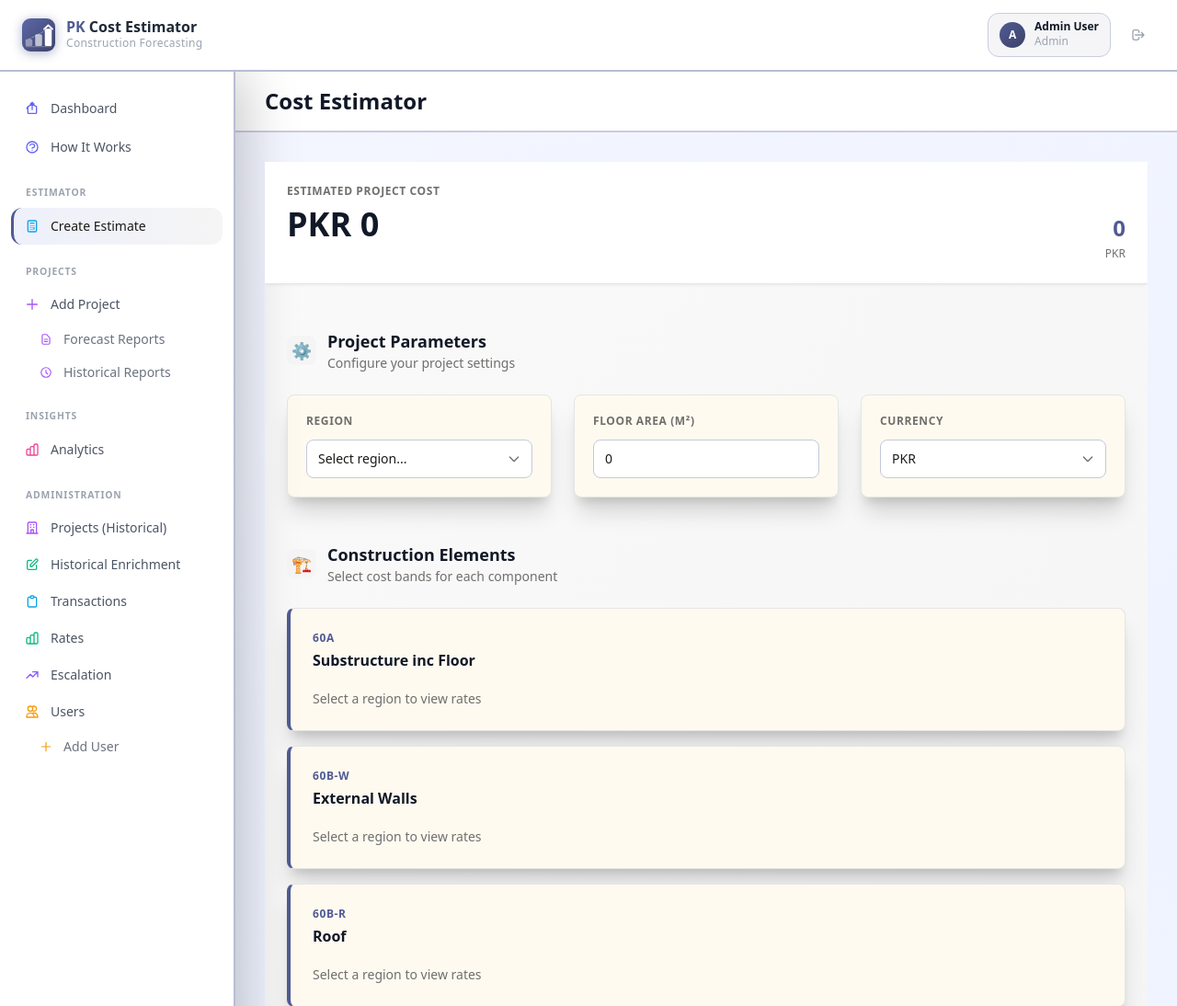
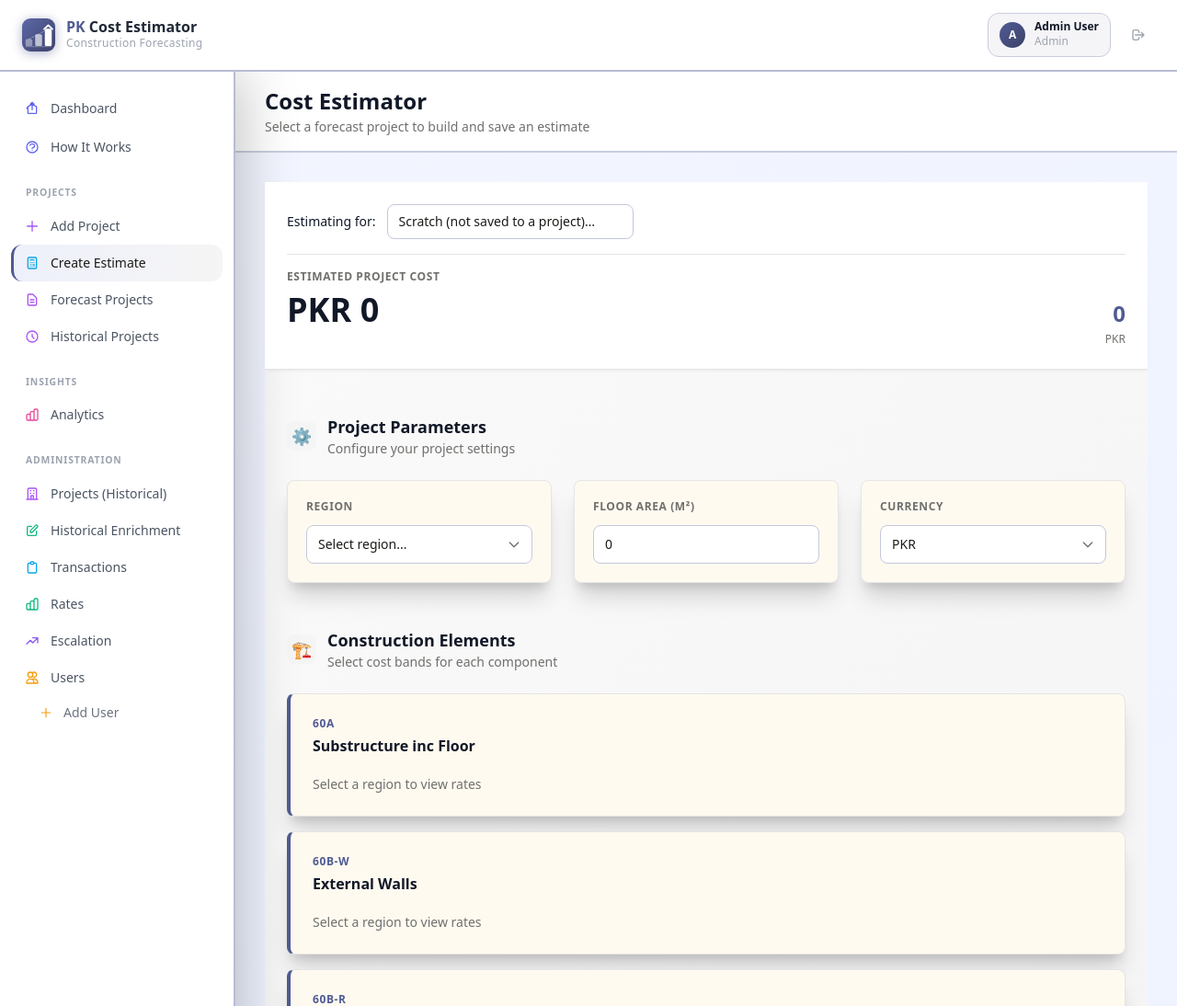
Before and after one commit to Martih70/PKCostEstimator, a Laravel app: page /estimator in a window 1280 px wide. Shown: the top 1094 px of the page at 92% size. Run offline with Laravel 12, Linux system fonts and the light colour scheme; a user stored in the database is signed in; data comes from the database, SQL or seed files in the repository; data that the repository does not hold is empty; style sheets or scripts are compiled from the project's sources; some web fonts are replaced.

Commit message:
Link Cost Estimator to forecast projects, reorganize Projects nav, add test accounts
- Estimator can now be opened from a forecast project, pre-fills region/
  floor area, shows project details in the header, and saves the total
  back onto the project
- Merge sidebar Estimator/Projects sections into one Projects heading
  (Add Project, Create Estimate, Forecast Projects, Historical Projects)
  and open project create/list/update routes to cost_manager
- Rename Projects page to Forecast Projects, update How It Works to match
- Seed 3 test accounts per role (admin, cost_manager, reviewer)

```diff
--- a/app/Http/Controllers/EstimatorController.php
+++ b/app/Http/Controllers/EstimatorController.php
@@ -30,18 +30,23 @@ class EstimatorController extends Controller
             ];
         }
 
+        $forecastProjects = Project::where('project_type', 'forecast')
+            ->orderBy('name')
+            ->get(['id', 'name', 'project_id']);
+
         return view('estimator.index', [
             'regions' => $regions,
             'elements' => $elements,
             'ratesJson' => json_encode($ratesData),
             'exchangeRates' => $exchangeRates,
             'project' => null,
+            'forecastProjects' => $forecastProjects,
         ]);
     }
 
     public function show($projectId)
     {
-        $project = Project::findOrFail($projectId);
+        $project = Project::with('region')->findOrFail($projectId);
 
         $regions = Region::orderBy('name')->get(['id', 'name', 'slug']);
         $elements = EstimatingElement::orderBy('sort_order')->get(['id', 'code', 'name']);
--- a/resources/views/admin/projects/index.blade.php
+++ b/resources/views/admin/projects/index.blade.php
@@ -1,7 +1,7 @@
 <x-app-layout>
     <x-slot name="header">
         <div class="flex items-center justify-between">
-            <h2 class="text-2xl font-bold text-gray-900">Projects</h2>
+            <h2 class="text-2xl font-bold text-gray-900">Forecast Projects</h2>
             <a href="{{ route('admin.projects.create') }}" class="text-sm font-medium px-4 py-2 rounded-lg text-white transition" style="background: #505b93;">
                 Add Project
             </a>
--- a/resources/views/estimator/index.blade.php
+++ b/resources/views/estimator/index.blade.php
@@ -1,12 +1,53 @@
 <x-app-layout>
     <x-slot name="header">
-        <h2 class="text-2xl font-bold text-gray-900">Cost Estimator</h2>
+        <div class="flex items-center justify-between flex-wrap gap-3">
+            <div>
+                <h2 class="text-2xl font-bold text-gray-900">Cost Estimator</h2>
+                @if($project)
+                    <p class="text-sm mt-0.5" style="color: #706f6c;">
+                        {{ $project->name }}
+                        @if($project->project_id)
+                            <span class="font-mono">· {{ $project->project_id }}</span>
+                        @endif
+                        @if($project->region)
+                            · {{ $project->region->name }}
+                        @endif
+                    </p>
+                @else
+                    <p class="text-sm mt-0.5" style="color: #706f6c;">Select a forecast project to build and save an estimate</p>
+                @endif
+            </div>
+            @if($project)
+                <a href="{{ route('admin.projects.index') }}" class="text-sm font-medium px-4 py-2 rounded-lg transition" style="background: #f5f5f5; border: 1px solid #e5e5e5; color: #505b93;">
+                    ← Back to Projects
+                </a>
+            @endif
+        </div>
     </x-slot>
 
 <div x-data="estimator()" style="background: linear-gradient(135deg, #fafafa 0%, #f0f0f0 100%); min-height: 100vh;" class="pb-20">
     <!-- Sticky Header -->
     <div class="sticky top-16 z-40" style="background: white; border-bottom: 1px solid #e5e5e5; box-shadow: 0 2px 4px -2px rgba(0, 0, 0, 0.1);">
         <div class="max-w-7xl mx-auto px-6 py-6">
+            @if($project)
+                <div class="flex items-center justify-end gap-3 mb-4 pb-4" style="border-bottom: 1px solid #e5e5e5;">
+                    <span x-show="saveSuccess" x-cloak x-transition class="text-sm font-medium" style="color: #10b981;">Saved ✓</span>
+                    <span x-show="saveError" x-cloak x-transition class="text-sm font-medium" style="color: #ef4444;" x-text="saveError"></span>
+                    <button type="button" @click="save()" :disabled="saving" class="text-sm font-medium px-4 py-2 rounded-lg text-white transition disabled:opacity-50" style="background: #505b93;">
+                        <span x-text="saving ? 'Saving…' : 'Save Estimate'"></span>
+                    </button>
+                </div>
+            @else
+                <div class="flex items-center gap-3 mb-4 pb-4 flex-wrap" style="border-bottom: 1px solid #e5e5e5;">
+                    <label for="projectPicker" class="text-sm font-medium text-gray-900 whitespace-nowrap">Estimating for:</label>
+                    <select id="projectPicker" onchange="if(this.value) window.location.href = '/estimator/' + this.value;" class="rounded-lg px-3 py-2 text-sm flex-1 sm:flex-none" style="border: 1px solid #e5e5e5; background: white; color: #1b1b18;">
+                        <option value="">Scratch (not saved to a project)…</option>
+                        @foreach($forecastProjects as $fp)
+                            <option value="{{ $fp->id }}">{{ $fp->name }}@if($fp->project_id) ({{ $fp->project_id }})@endif</option>
+                        @endforeach
+                    </select>
+                </div>
+            @endif
             <p class="text-xs font-semibold uppercase tracking-wider mb-2" style="color: #706f6c;">Estimated Project Cost</p>
             <div class="flex items-baseline justify-between">
                 <div>
@@ -268,8 +309,8 @@
 <script>
     function estimator() {
         return {
-            regionId: null,
-            floorArea: 0,
+            regionId: {{ $project?->region_id ?? 'null' }},
+            floorArea: {{ $project?->gross_floor_area ?? 0 }},
             currency: 'PKR',
             externalsEnabled: false,
             overheadEnabled: false,
@@ -280,6 +321,10 @@
             rates: {!! $ratesJson !!},
             exchangeRates: @json($exchangeRates->mapWithKeys(fn($r) => [$r->currency_code => (float)$r->rate])->toArray()),
             elements: @json($elements),
+            projectId: {{ $project?->id ?? 'null' }},
+            saving: false,
+            saveSuccess: false,
+            saveError: '',
 
             init() {
                 this.elements.forEach(el => {
@@ -369,6 +414,42 @@
                 if (!this.regionId) return false;
                 const regionIdStr = String(this.regionId);
                 return !this.rates[regionIdStr]?.[elementId];
+            },
+
+            async save() {
+                if (!this.projectId) return;
+
+                this.saving = true;
+                this.saveSuccess = false;
+                this.saveError = '';
+
+                try {
+                    const res = await fetch(`/estimator/${this.projectId}/save`, {
+                        method: 'POST',
+                        headers: {
+                            'Content-Type': 'application/json',
+                            'X-CSRF-TOKEN': document.querySelector('meta[name="csrf-token"]').content,
+                            'Accept': 'application/json',
+                        },
+                        body: JSON.stringify({
+                            cost_estimate: this.grandTotalPkr(),
+                            gross_floor_area: this.floorArea,
+                        }),
+                    });
+
+                    const data = await res.json();
+
+                    if (res.ok && data.success) {
+                        this.saveSuccess = true;
+                        setTimeout(() => this.saveSuccess = false, 3000);
+                    } else {
+                        this.saveError = data.message || 'Failed to save estimate';
+                    }
+                } catch (err) {
+                    this.saveError = 'Failed to save estimate';
+                } finally {
+                    this.saving = false;
+                }
             }
         };
     }
--- a/resources/views/layouts/app.blade.php
+++ b/resources/views/layouts/app.blade.php
@@ -321,19 +321,8 @@
                                 <span>How It Works</span>
                             </a>
 
-                            <!-- Estimator (cost_manager, admin) -->
+                            <!-- Projects (cost_manager, admin) -->
                             @if(auth()->user()->role === 'cost_manager' || auth()->user()->role === 'admin')
-                                <div class="pt-5">
-                                    <p class="section-label mb-2">Estimator</p>
-                                    <a href="{{ route('estimator.index') }}" class="nav-link flex items-center gap-3 rounded-xl px-3 py-2.5 text-sm font-medium {{ request()->routeIs('estimator.*') ? 'nav-active text-gray-900' : 'text-gray-600 border-l-[3px] border-transparent' }}">
-                                        <svg class="h-4 w-4 shrink-0" fill="none" stroke="currentColor" viewBox="0 0 24 24" style="color: #0ea5e9;">
-                                            <path stroke-linecap="round" stroke-linejoin="round" stroke-width="2" d="M9 7h6m0 10v-3m-3 3h.01M9 17h.01M9 14h.01M12 14h.01M15 11h.01M12 11h.01M9 11h.01M7 21h10a2 2 0 002-2V5a2 2 0 00-2-2H7a2 2 0 00-2 2v14a2 2 0 002 2z" />
-                                        </svg>
-                                        <span>Create Estimate</span>
-                                    </a>
-                                </div>
-
-                                <!-- Projects -->
                                 <div class="pt-5">
                                     <p class="section-label mb-2">Projects</p>
                                     <a href="{{ route('admin.projects.create') }}" class="nav-link flex items-center gap-3 rounded-xl px-3 py-2.5 text-sm font-medium {{ request()->routeIs('admin.projects.create') ? 'nav-active text-gray-900' : 'text-gray-600 border-l-[3px] border-transparent' }}">
@@ -342,17 +331,23 @@
                                         </svg>
                                         <span>Add Project</span>
                                     </a>
-                                    <a href="{{ route('admin.projects.index') }}" class="nav-link flex items-center gap-3 rounded-xl px-3 py-2 text-sm text-gray-500 {{ request()->routeIs('admin.projects.index') ? 'font-medium text-gray-900' : '' }} ml-4 border-l-[3px] border-transparent">
-                                        <svg class="h-3.5 w-3.5 shrink-0" fill="none" stroke="currentColor" viewBox="0 0 24 24" style="color: #a855f7;">
+                                    <a href="{{ route('estimator.index') }}" class="nav-link flex items-center gap-3 rounded-xl px-3 py-2.5 text-sm font-medium {{ request()->routeIs('estimator.*') ? 'nav-active text-gray-900' : 'text-gray-600 border-l-[3px] border-transparent' }}">
+                                        <svg class="h-4 w-4 shrink-0" fill="none" stroke="currentColor" viewBox="0 0 24 24" style="color: #0ea5e9;">
+                                            <path stroke-linecap="round" stroke-linejoin="round" stroke-width="2" d="M9 7h6m0 10v-3m-3 3h.01M9 17h.01M9 14h.01M12 14h.01M15 11h.01M12 11h.01M9 11h.01M7 21h10a2 2 0 002-2V5a2 2 0 00-2-2H7a2 2 0 00-2 2v14a2 2 0 002 2z" />
+                                        </svg>
+                                        <span>Create Estimate</span>
+                                    </a>
+                                    <a href="{{ route('admin.projects.index') }}" class="nav-link flex items-center gap-3 rounded-xl px-3 py-2.5 text-sm font-medium {{ request()->routeIs('admin.projects.index') ? 'nav-active text-gray-900' : 'text-gray-600 border-l-[3px] border-transparent' }}">
+                                        <svg class="h-4 w-4 shrink-0" fill="none" stroke="currentColor" viewBox="0 0 24 24" style="color: #a855f7;">
                                             <path stroke-linecap="round" stroke-linejoin="round" stroke-width="2" d="M9 12h6m-6 4h6m2 5H7a2 2 0 01-2-2V5a2 2 0 012-2h5.586a1 1 0 01.707.293l5.414 5.414a1 1 0 01.293.707V19a2 2 0 01-2 2z" />
                                         </svg>
-                                        <span>Forecast Reports</span>
+                                        <span>Forecast Projects</span>
                                     </a>
-                                    <a href="{{ route('project.reports-historical') }}" class="nav-link flex items-center gap-3 rounded-xl px-3 py-2 text-sm text-gray-500 {{ request()->routeIs('project.reports-historical', 'project.report-historical') ? 'font-medium text-gray-900' : '' }} ml-4 border-l-[3px] border-transparent">
-                                        <svg class="h-3.5 w-3.5 shrink-0" fill="none" stroke="currentColor" viewBox="0 0 24 24" style="color: #a855f7;">
+                                    <a href="{{ route('project.reports-historical') }}" class="nav-link flex items-center gap-3 rounded-xl px-3 py-2.5 text-sm font-medium {{ request()->routeIs('project.reports-historical', 'project.report-historical') ? 'nav-active text-gray-900' : 'text-gray-600 border-l-[3px] border-transparent' }}">
+                                        <svg class="h-4 w-4 shrink-0" fill="none" stroke="currentColor" viewBox="0 0 24 24" style="color: #a855f7;">
                                             <path stroke-linecap="round" stroke-linejoin="round" stroke-width="2" d="M12 8v4l3 3m6-3a9 9 0 11-18 0 9 9 0 0118 0z" />
                                         </svg>
-                                        <span>Historical Reports</span>
+                                        <span>Historical Projects</span>
                                     </a>
                                 </div>
                             @endif
--- a/routes/web.php
+++ b/routes/web.php
@@ -75,12 +75,8 @@ Route::middleware(['auth', 'verified'])->group(function () {
         Route::get('/transactions/import', [TransactionController::class, 'importForm'])->name('admin.transactions.import');
         Route::post('/transactions/import', [TransactionController::class, 'processImport'])->name('admin.transactions.process-import');
 
-        // Projects
-        Route::get('/projects', [ProjectController::class, 'index'])->name('admin.projects.index');
+        // Projects (Historical) - admin only
         Route::get('/projects/historical', [ProjectController::class, 'historical'])->name('admin.projects.historical');
-        Route::get('/projects/create', [ProjectController::class, 'create'])->name('admin.projects.create');
-        Route::post('/projects', [ProjectController::class, 'store'])->name('admin.projects.store');
-        Route::put('/projects/{id}', [ProjectController::class, 'update'])->name('admin.projects.update');
 
         // Rates
         Route::get('/rates', [RatesController::class, 'index'])->name('admin.rates.index');
@@ -107,6 +103,14 @@ Route::middleware(['auth', 'verified'])->group(function () {
         Route::delete('/users/{user}', [UserController::class, 'destroy'])->name('admin.users.destroy');
     });
 
+    // Forecast Projects - accessible to cost_manager and admin
+    Route::middleware('role:cost_manager,admin')->prefix('admin')->group(function () {
+        Route::get('/projects', [ProjectController::class, 'index'])->name('admin.projects.index');
+        Route::get('/projects/create', [ProjectController::class, 'create'])->name('admin.projects.create');
+        Route::post('/projects', [ProjectController::class, 'store'])->name('admin.projects.store');
+        Route::put('/projects/{id}', [ProjectController::class, 'update'])->name('admin.projects.update');
+    });
+
     // Profile
     Route::get('/profile', [ProfileController::class, 'edit'])->name('profile.edit');
     Route::patch('/profile', [ProfileController::class, 'update'])->name('profile.update');
```
Also changed, not shown: database/seeders/UserSeeder.php (+20 -0 lines), resources/views/pages/how-it-works.blade.php (+15 -15 lines).
